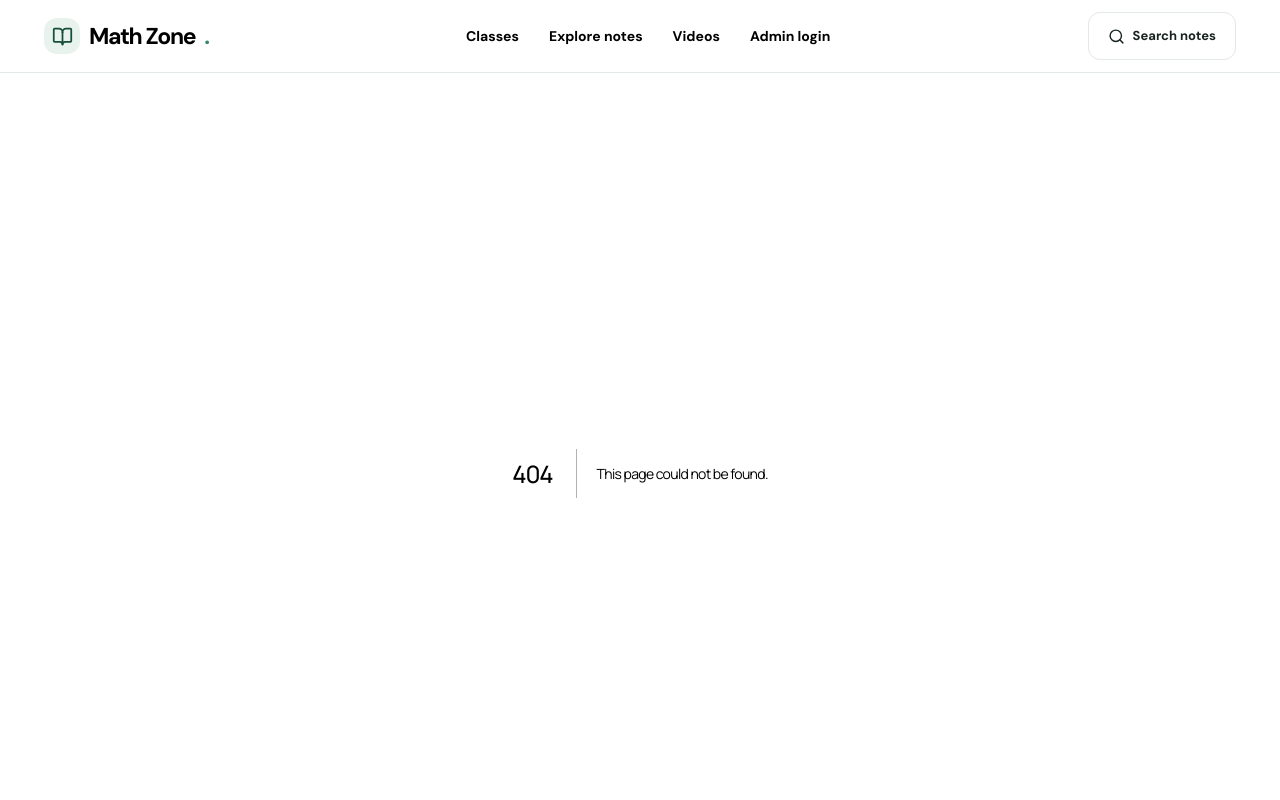
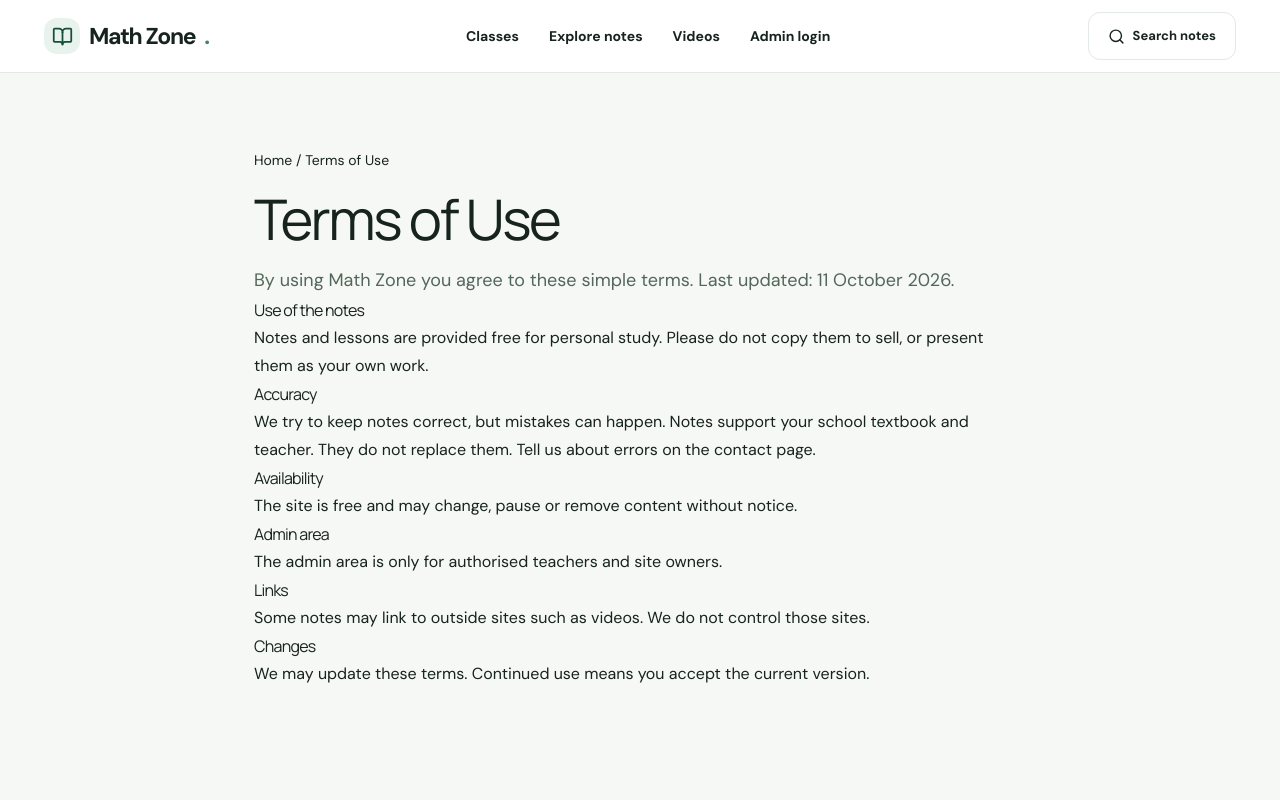
Before and after one commit to zyqorbusiness-lab/math-zone, a Next.js app: page /terms in a window 1280 px wide. Before the commit this address had no page. Shown: the top 800 px of the page. Built offline with nearby package versions, Linux system fonts and the light colour scheme.

Commit message:
Create page.tsx

```diff
--- /dev/null
+++ b/app/terms/page.tsx
@@ -0,0 +1,16 @@
+import {PageShell} from '@/components/page-shell';import {seo} from '@/lib/seo';
+export const metadata=seo('Terms of Use | Math Zone','Terms for using Math Zone free notes and lessons for Classes 5-10.','/terms');
+export default function Terms(){return <PageShell title="Terms of Use" path="/terms" intro="By using Math Zone you agree to these simple terms. Last updated: 11 October 2026.">
+<h2>Use of the notes</h2>
+<p>Notes and lessons are provided free for personal study. Please do not copy them to sell, or present them as your own work.</p>
+<h2>Accuracy</h2>
+<p>We try to keep notes correct, but mistakes can happen. Notes support your school textbook and teacher. They do not replace them. Tell us about errors on the <a href="/contact">contact page</a>.</p>
+<h2>Availability</h2>
+<p>The site is free and may change, pause or remove content without notice.</p>
+<h2>Admin area</h2>
+<p>The admin area is only for authorised teachers and site owners.</p>
+<h2>Links</h2>
+<p>Some notes may link to outside sites such as videos. We do not control those sites.</p>
+<h2>Changes</h2>
+<p>We may update these terms. Continued use means you accept the current version.</p>
+</PageShell>}
```
